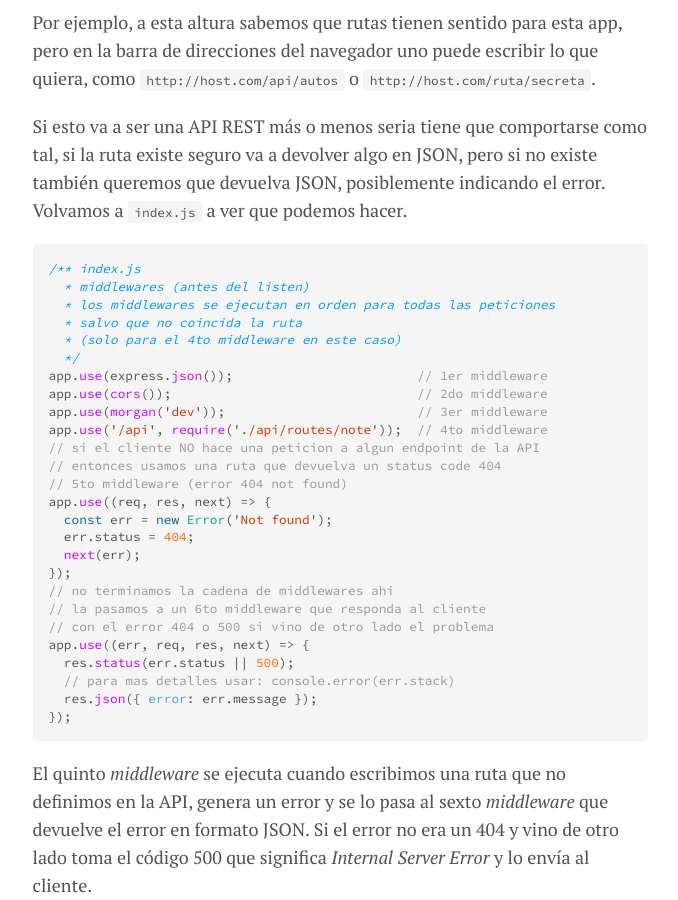
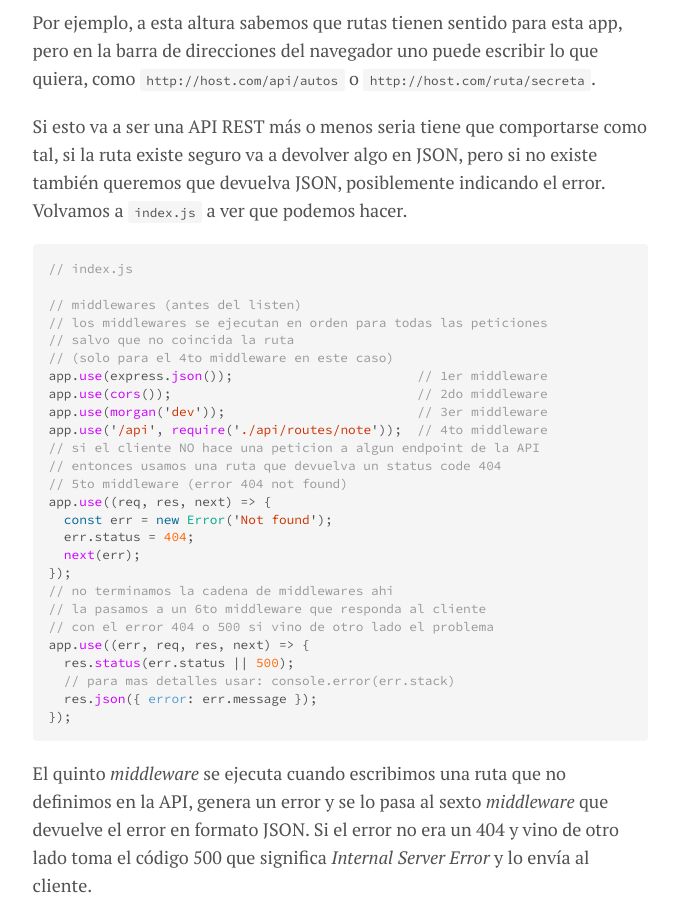
Before and after one commit to la35/la35.github.io, a Jekyll site: the page built from _posts/2020-07-25-fullstack-7.md, in a window 1280 px wide and 900 px high, scrolled down 5623 px. Shown: the whole window, without its empty margins (300-978 px from the left). Built offline with Jekyll 4.4.1, drawn with Linux system fonts in a browser that asks for light colours.

Commit message:
arreglo menor

````diff
--- a/_posts/2020-07-25-fullstack-7.md
+++ b/_posts/2020-07-25-fullstack-7.md
@@ -203,12 +203,12 @@ Por ejemplo, a esta altura sabemos que rutas tienen sentido para esta app, pero
 Si esto va a ser una API REST más o menos seria tiene que comportarse como tal, si la ruta existe seguro va a devolver algo en JSON, pero si no existe también queremos que devuelva JSON, posiblemente indicando el error. Volvamos a `index.js` a ver que podemos hacer.
 
 ```js
-/** index.js
-  * middlewares (antes del listen)
-  * los middlewares se ejecutan en orden para todas las peticiones
-  * salvo que no coincida la ruta
-  * (solo para el 4to middleware en este caso)
-  */
+// index.js
+
+// middlewares (antes del listen)
+// los middlewares se ejecutan en orden para todas las peticiones
+// salvo que no coincida la ruta
+// (solo para el 4to middleware en este caso)
 app.use(express.json());                        // 1er middleware
 app.use(cors());                                // 2do middleware
 app.use(morgan('dev'));                         // 3er middleware
````
